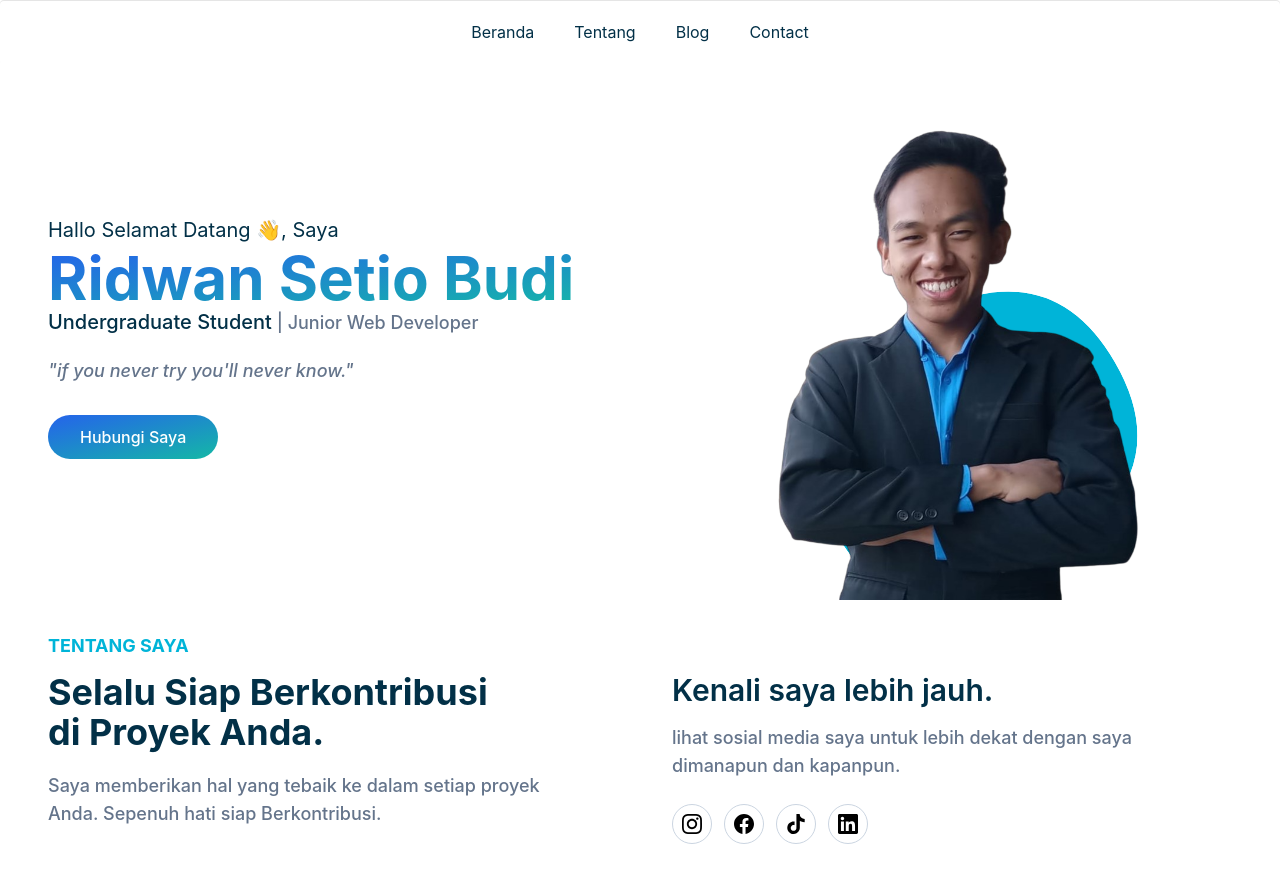
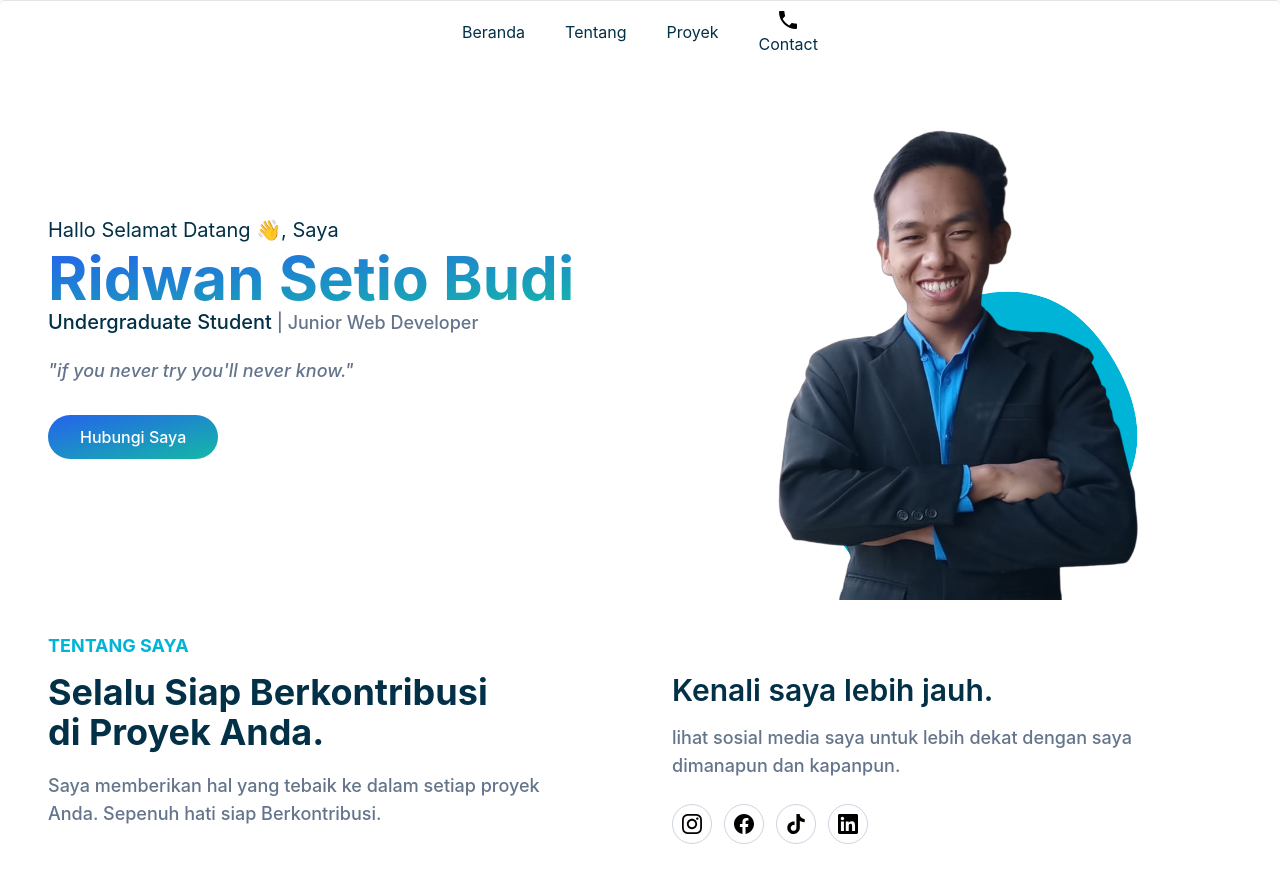
Before and after one commit to Ridwanstbd/ridwanstbd.github.io, a website: page index.html in a window 1280 px wide. Drawn offline with Linux system fonts and the light colour scheme.

Commit message:
navbar fixed

```diff
--- a/index.html
+++ b/index.html
@@ -12,26 +12,26 @@
     <nav class="bottomNav">
             <ul class="flex items-center text-darkBlue">
                 <li class="" >
-                        <a href="#home" class="hover:text-lightBlue text-base flex flex-col justify-center items-center mx-5" >
+                        <a href="#home" class="itemNav" >
                             <span><svg class="fill-current lg:hidden" xmlns="http://www.w3.org/2000/svg" xmlns:xlink="http://www.w3.org/1999/xlink" version="1.1" id="mdi-home-outline" width="24" height="24" viewBox="0 0 24 24"><path d="M12 5.69L17 10.19V18H15V12H9V18H7V10.19L12 5.69M12 3L2 12H5V20H11V14H13V20H19V12H22L12 3Z" /></svg></span>
                             <span>Beranda</span>
                         </a>
                     </li>
                     <li class="" >
-                        <a href="#about" class="hover:text-lightBlue text-base flex flex-col justify-center items-center mx-5" >
+                        <a href="#about" class="itemNav" >
                             <span><svg class="fill-current lg:hidden" xmlns="http://www.w3.org/2000/svg" xmlns:xlink="http://www.w3.org/1999/xlink" version="1.1" id="mdi-information-outline" width="24" height="24" viewBox="0 0 24 24"><path d="M11,9H13V7H11M12,20C7.59,20 4,16.41 4,12C4,7.59 7.59,4 12,4C16.41,4 20,7.59 20,12C20,16.41 16.41,20 12,20M12,2A10,10 0 0,0 2,12A10,10 0 0,0 12,22A10,10 0 0,0 22,12A10,10 0 0,0 12,2M11,17H13V11H11V17Z" /></svg></span>
                             <span>Tentang</span>
                         </a>
                     </li>
                     <li class="" >
-                        <a href="#blog" class="hover:text-lightBlue text-base flex flex-col justify-center items-center mx-5" >
+                        <a href="#project" class="itemNav" >
                             <span><svg class="fill-current lg:hidden" xmlns="http://www.w3.org/2000/svg" xmlns:xlink="http://www.w3.org/1999/xlink" version="1.1" id="mdi-post" width="24" height="24" viewBox="0 0 24 24"><path d="M3 3V21H21V3H3M18 18H6V17H18V18M18 16H6V15H18V16M18 12H6V6H18V12Z" /></svg></span>
-                            <span>Blog</span>
+                            <span>Proyek</span>
                         </a>
                     </li>
                     <li class="" >
-                        <a href="#contact" class="hover:text-lightBlue text-base flex flex-col justify-center items-center mx-5 " >
-                            <span><svg class="fill-current lg:hidden" xmlns="http://www.w3.org/2000/svg" xmlns:xlink="http://www.w3.org/1999/xlink" version="1.1" id="mdi-contacts" width="24" height="24" viewBox="0 0 24 24"><path d="M20,0H4V2H20V0M4,24H20V22H4V24M20,4H4A2,2 0 0,0 2,6V18A2,2 0 0,0 4,20H20A2,2 0 0,0 22,18V6A2,2 0 0,0 20,4M12,6.75A2.25,2.25 0 0,1 14.25,9A2.25,2.25 0 0,1 12,11.25A2.25,2.25 0 0,1 9.75,9A2.25,2.25 0 0,1 12,6.75M17,17H7V15.5C7,13.83 10.33,13 12,13C13.67,13 17,13.83 17,15.5V17Z" /></svg></span>
+                        <a href="#contact" class="itemNav" >
+                            <span><svg xmlns="http://www.w3.org/2000/svg" xmlns:xlink="http://www.w3.org/1999/xlink" version="1.1" id="mdi-phone" width="24" height="24" viewBox="0 0 24 24"><path d="M6.62,10.79C8.06,13.62 10.38,15.94 13.21,17.38L15.41,15.18C15.69,14.9 16.08,14.82 16.43,14.93C17.55,15.3 18.75,15.5 20,15.5A1,1 0 0,1 21,16.5V20A1,1 0 0,1 20,21A17,17 0 0,1 3,4A1,1 0 0,1 4,3H7.5A1,1 0 0,1 8.5,4C8.5,5.25 8.7,6.45 9.07,7.57C9.18,7.92 9.1,8.31 8.82,8.59L6.62,10.79Z" /></svg></span>
                             <span>Contact</span>
                         </a>
                     </li>
--- a/src/input.css
+++ b/src/input.css
@@ -10,3 +10,6 @@ body {
     backdrop-filter:blur(50px);
     box-shadow:inset 0 1px 0 0 rgba(0, 0 , 0, 0.1);
 }
+.itemNav {
+    @apply hover:text-lightBlue text-base flex flex-col justify-center items-center mx-5
+    }
```
Also changed, not shown: dist/output.css.
